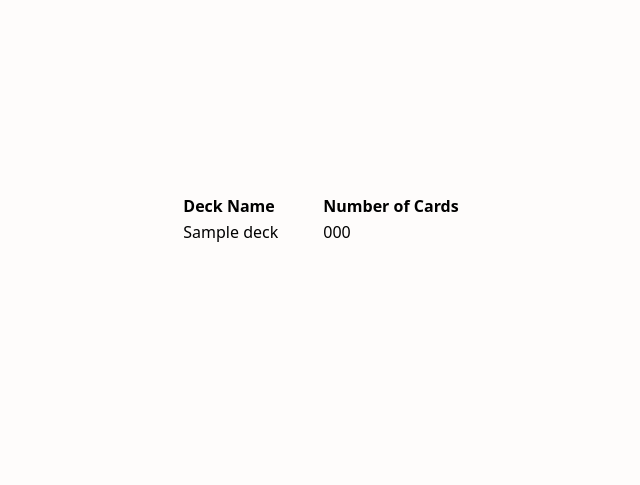
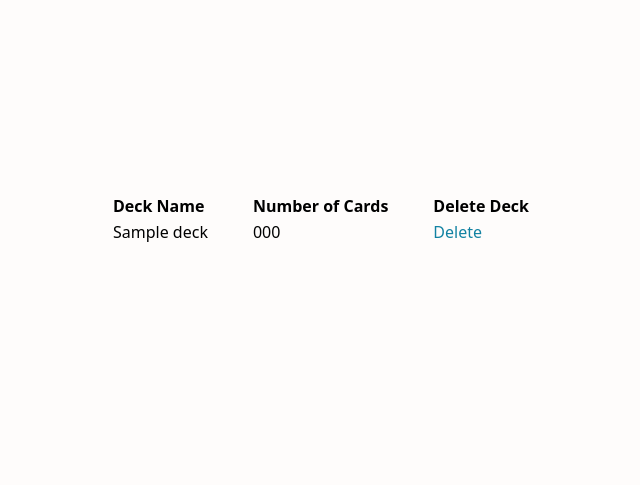
Before and after one commit to Luke1245/ahcs-final-project, a Flask app: template app/templates/index.html in a window 1280 px wide. Shown: the part 181-666 px from the top of the page, without its empty margins (319-959 px from the left). Run offline with Flask 3, Linux system fonts and the light colour scheme; the template is opened without the code that fills it: most values are stand-ins (such as "Sample title", 1, 10 or a date in 2020); style sheets or scripts are compiled from the project's sources.

Commit message:
Added delete button, endpoint not implemented

```diff
--- a/app/templates/index.html
+++ b/app/templates/index.html
@@ -6,14 +6,16 @@ content %}
     <thead>
       <tr>
         <th class="text-left">Deck Name</th>
-        <th>Number of Cards</th>
+        <th class="pr-11">Number of Cards</th>
+        <th>Delete Deck</th>
       </tr>
     </thead>
     <tbody>
       {% for deck in decks %}
       <tr>
         <td class="pr-11">{{ deck.deckName }}</td>
-        <td>{{ deck.numberOfCards}}</td>
+        <td class="">{{ deck.numberOfCards}}</td>
+        <td class="text-cerulean"><a href="/delete_deck?deckid={{deck.deckID}}">Delete</a></td>
       </tr>
       {% endfor %}
     </tbody>
```
